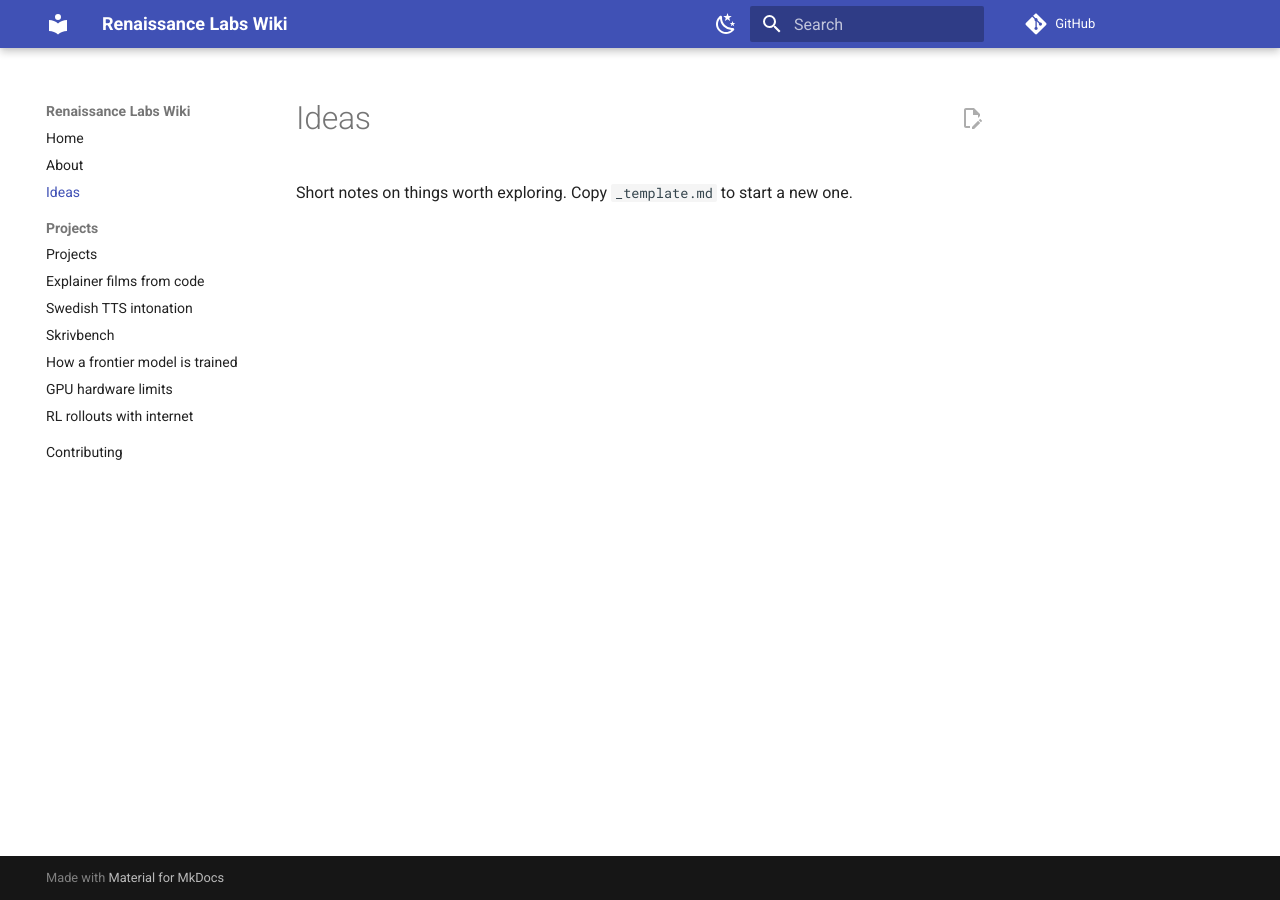
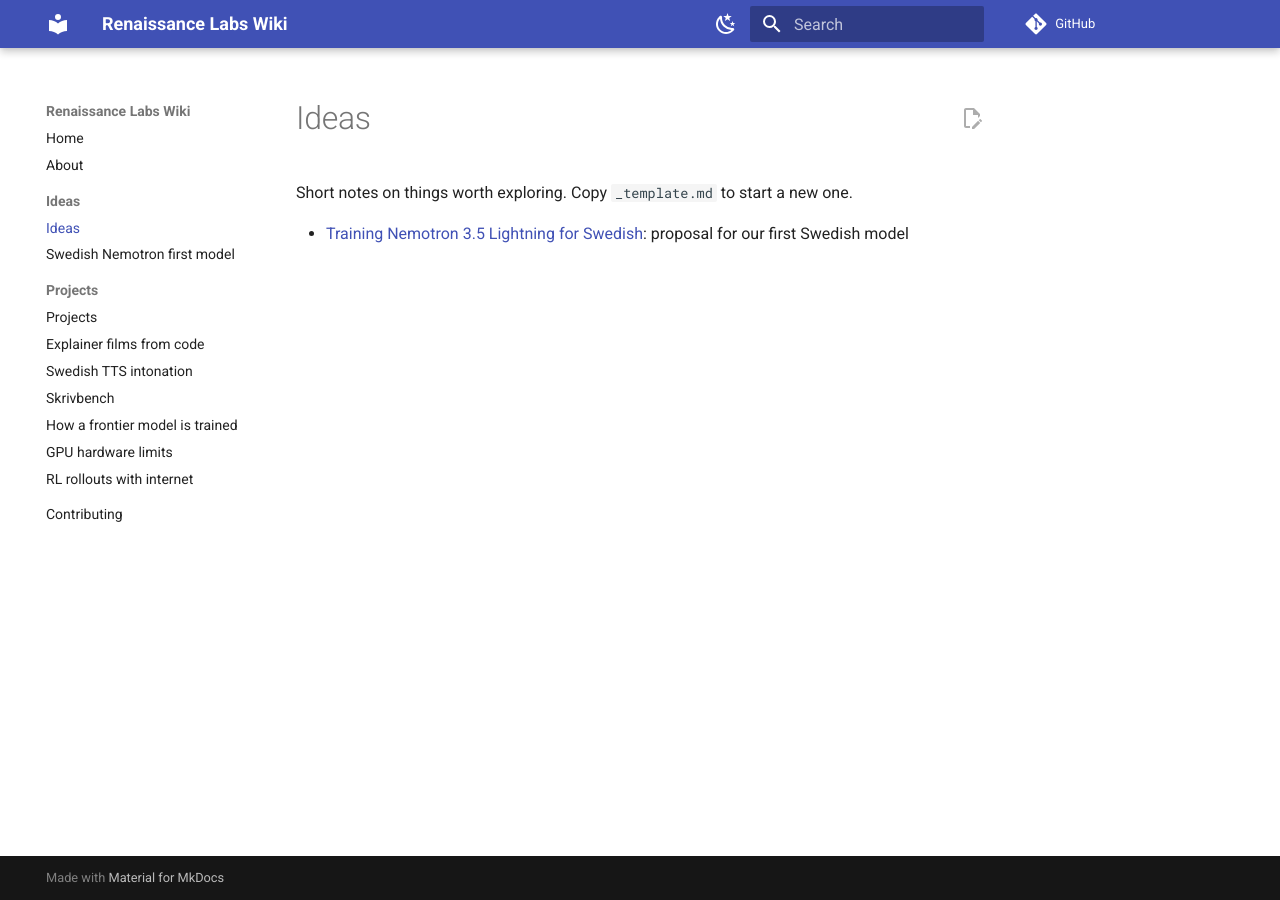
Before and after one commit to BirgerMoell/renaissancelabs-wiki, an MkDocs documentation site: the page built from docs/ideas/index.md, in a window 1280 px wide. Built offline with MkDocs 1.6.1 and Material for MkDocs 9.7.7, drawn with Linux system fonts in a browser that asks for light colours; comment, search, counter and statistics services are not loaded.

Commit message:
Add idea: training Nemotron 3.5 Lightning for Swedish
Co-Authored-By: Claude Sonnet 5.5 <noreply@anthropic.com>

```diff
--- a/docs/ideas/index.md
+++ b/docs/ideas/index.md
@@ -1,3 +1,5 @@
 # Ideas
 
 Short notes on things worth exploring. Copy `_template.md` to start a new one.
+
+- [Training Nemotron 3.5 Lightning for Swedish](swedish-nemotron-first-model.md): proposal for our first Swedish model
--- a/mkdocs.yml
+++ b/mkdocs.yml
@@ -34,7 +34,9 @@ markdown_extensions:
 nav:
   - Home: index.md
   - About: about.md
-  - Ideas: ideas/index.md
+  - Ideas:
+      - ideas/index.md
+      - Swedish Nemotron first model: ideas/swedish-nemotron-first-model.md
   - Projects:
       - projects/index.md
       - Explainer films from code: projects/code-rendered-videos.md
```
Also changed, not shown: docs/ideas/swedish-nemotron-first-model.md (added, +44 -0 lines).
